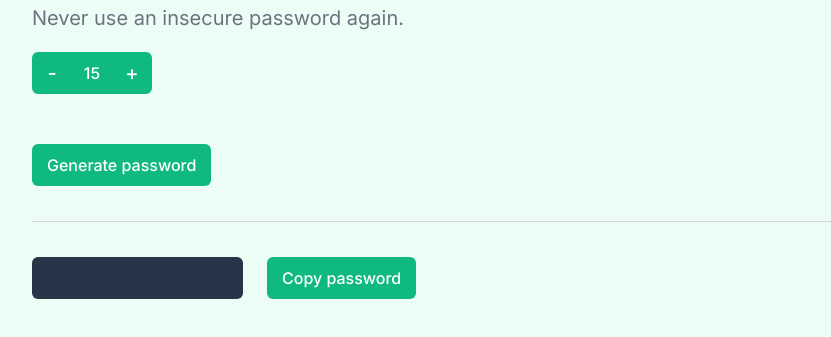
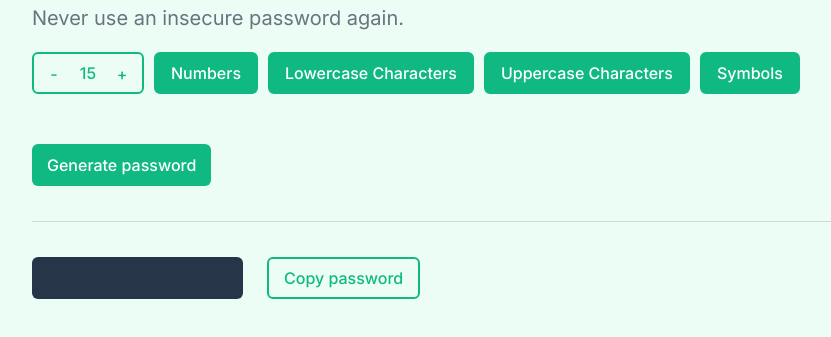
Before and after one commit to alermlv/password-generator, a website built with Vite: page index.html in a window 1280 px wide. Shown: the part 161-498 px from the top of the page, without its empty margins (20-851 px from the left). Built offline with nearby package versions, Linux system fonts and the light colour scheme.

Commit message:
add preferences buttons and styles

```diff
--- a/index.css
+++ b/index.css
@@ -47,6 +47,12 @@ button {
   margin-top: 10px;
 }
 
+.password-preferences {
+  display: flex;
+  margin-top: 20px;
+  gap: 10px;
+}
+
 .generator-length {
   display: flex;
   width: fit-content;
@@ -54,37 +60,65 @@ button {
   background: #10b981;
   color: #fff;
   border-radius: 6px;
-  margin-top: 20px;
+}
+
+.preference-button {
+  position: relative;
+  display: flex;
+  gap: 24px;
+  background-color: transparent;
+  font-size: 16px;
+  font-weight: 500;
+  line-height: 24px;
+  padding: 7px 15px;
+  border: 2px solid #10b981;
+  border-radius: 6px;
+  color: #10b981;
+  cursor: pointer;
+  width: fit-content;
+  user-select: none;
+}
+
+.preference-button:hover {
+  background-color: #10b981;
+  color: #fff;
+  transition: 0.2s;
+}
+
+.preference-button.active {
+  background-color: #10b981;
+  color: #fff;
+}
+
+.length-button {
+  padding: 7px 42px;
 }
 
 .password-length {
-  font-size: 16px;
-  font-weight: 500;
-  width: 40px;
-  height: 42px;
+  width: 24px;
   text-align: center;
-  line-height: 42px;
-  user-select: none;
 }
 
-.password-length:focus {
-  background: #5def92;
-  outline: none;
+.decrease-button,
+.increase-button {
+  position: absolute;
+  top: 0;
+  height: 40px;
+  width: 40px;
+  line-height: 40px;
+  text-align: center;
+  font-weight: 500;
 }
 
-.minus-button,
-.plus-button {
-  font-weight: 500;
-  width: 40px;
-  height: 42px;
-  text-align: center;
-  line-height: 42px;
-  cursor: pointer;
-  user-select: none;
+.decrease-button {
+  left: 0;
 }
 
-.generate-button,
-.copy-result-button {
+.increase-button {
+  right: 0;
+}
+
+.generate-button {
   background-color: #10b981;
   font-size: 16px;
   font-weight: 500;
@@ -92,14 +126,27 @@ button {
   padding: 9px 15px;
   border-radius: 6px;
   color: #fff;
+  margin-top: 50px;
+  user-select: none;
 }
 
 .copy-result-button {
+  background-color: transparent;
+  font-size: 16px;
+  font-weight: 500;
+  line-height: 24px;
+  padding: 7px 15px;
+  border: 2px solid #10b981;
+  border-radius: 6px;
+  color: #10b981;
   cursor: pointer;
+  user-select: none;
 }
 
-.generate-button {
-  margin-top: 50px;
+.copy-result-button:hover {
+  background-color: #10b981;
+  color: #fff;
+  transition: 0.2s;
 }
 
 .line {
--- a/index.html
+++ b/index.html
@@ -13,10 +13,17 @@
         <h1>Generate a <span>random password</span></h1>
         <p class="generator-subtitle">Never use an insecure password again.</p>
 
-        <div class="generator-length">
-            <div onclick="decreaseLength()" class="minus-button">-</div>
-            <div id="password-length" class="password-length">15</div>
-            <div onclick="increaseLength()" class="plus-button">+</div>
+        <div class="password-preferences">
+            <div class="preference-button length-button">
+              <div onclick="decreaseLength()" class="decrease-button">-</div>
+              <div id="password-length" class="password-length">15</div>
+              <div onclick="increaseLength()" class="increase-button">+</div>
+            </div>
+
+            <div class="preference-button active">Numbers</div>
+            <div class="preference-button active">Lowercase Characters</div>
+            <div class="preference-button active">Uppercase Characters</div>
+            <div class="preference-button active">Symbols</div>
         </div>
 
         <button onclick="generatePassword()" class="generate-button">Generate password</button>
```
